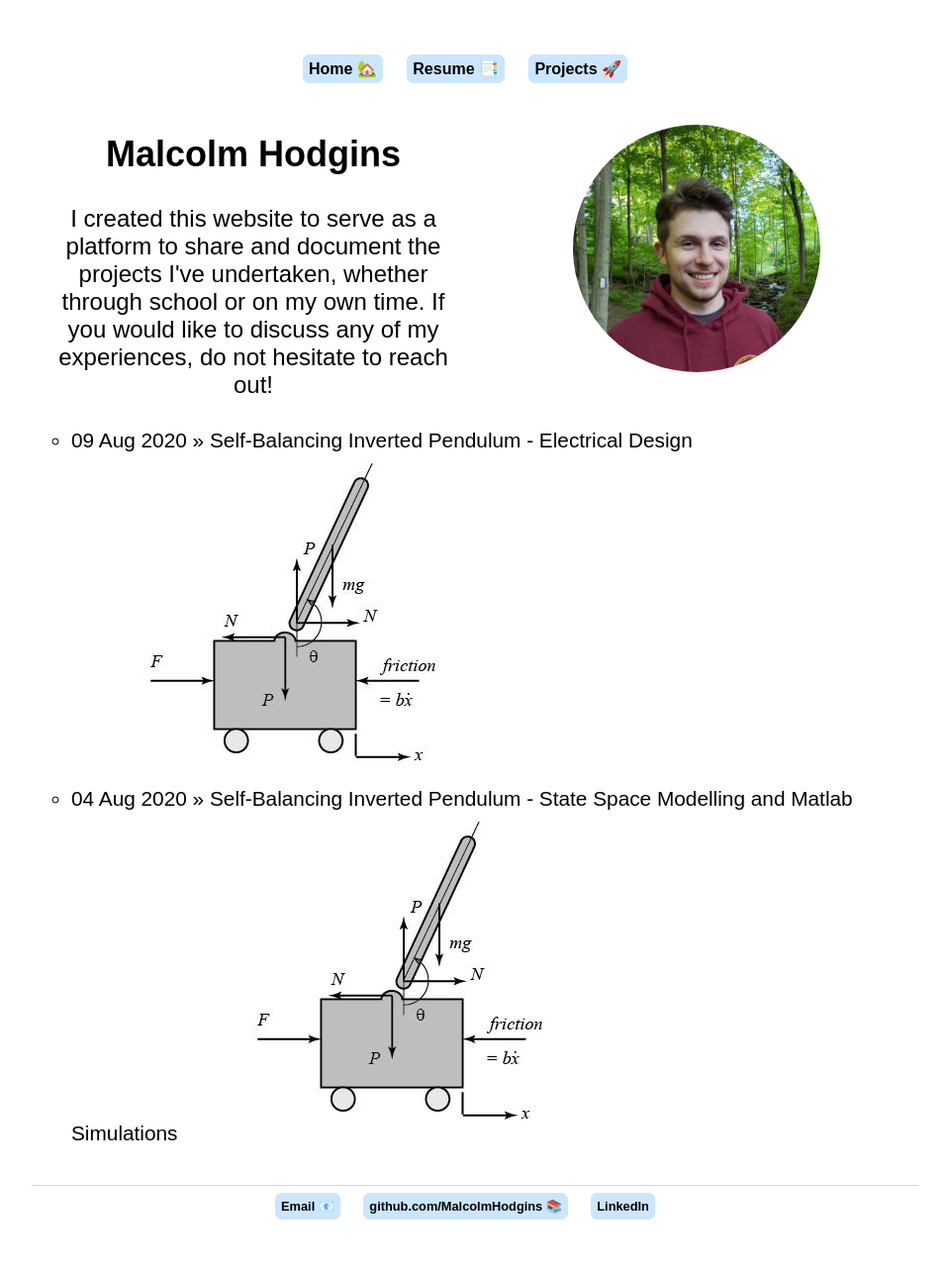
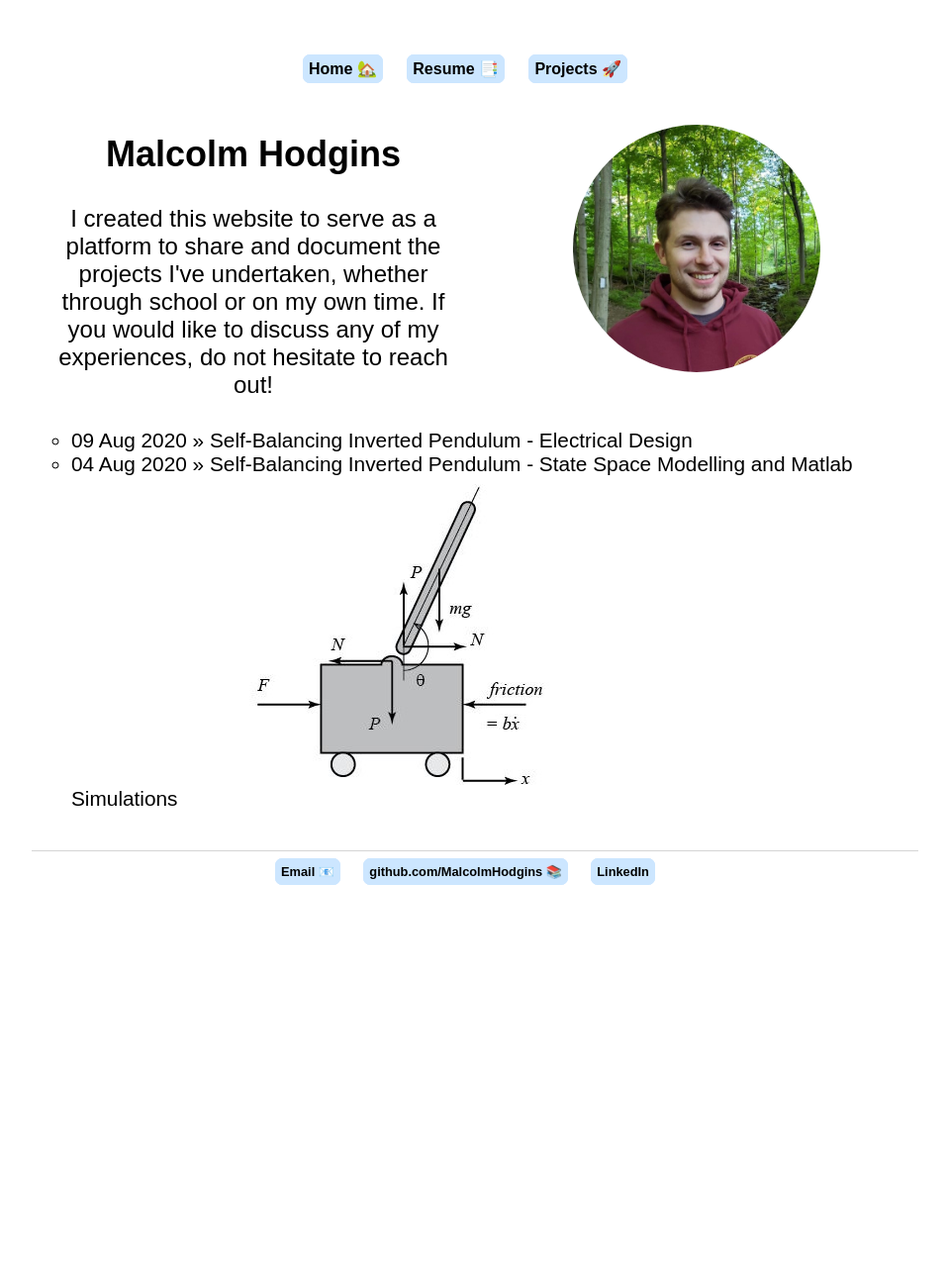
Before and after one commit to MalcolmHodgins/MalcolmHodgins.github.io, a Jekyll site: the page built from index.html, in a window 1280 px wide. Shown: the whole page at 99% size, without its empty margins (160-1119 px from the left). Built offline with Jekyll 4.4.1, drawn with Linux system fonts in a browser that asks for light colours; after the commit the page ends 948 px from its top, so only the background shows below that.

Commit message:
Update index.html

```diff
--- a/index.html
+++ b/index.html
@@ -14,7 +14,7 @@ title: Malcolm Hodgins, Engineering Student
 <div>
 	<ul class="posts">
 	  {% for post in site.posts %}
-	    <li><span>{{ post.date | date_to_string }}</span> » <a href="{{ post.url }}" title="{{ post.title }}">{{ post.title }}</a><img src="/images/sbip_modelling/free_body_diagram.JPG"></li>
+	    <li><span>{{ post.date | date_to_string }}</span> » <a href="{{ post.url }}" title="{{ post.title }}">{{ post.title }}</a><img src="{{post.title_image}}"></li>
 	  {% endfor %}
 	</ul>
 </div>
```
